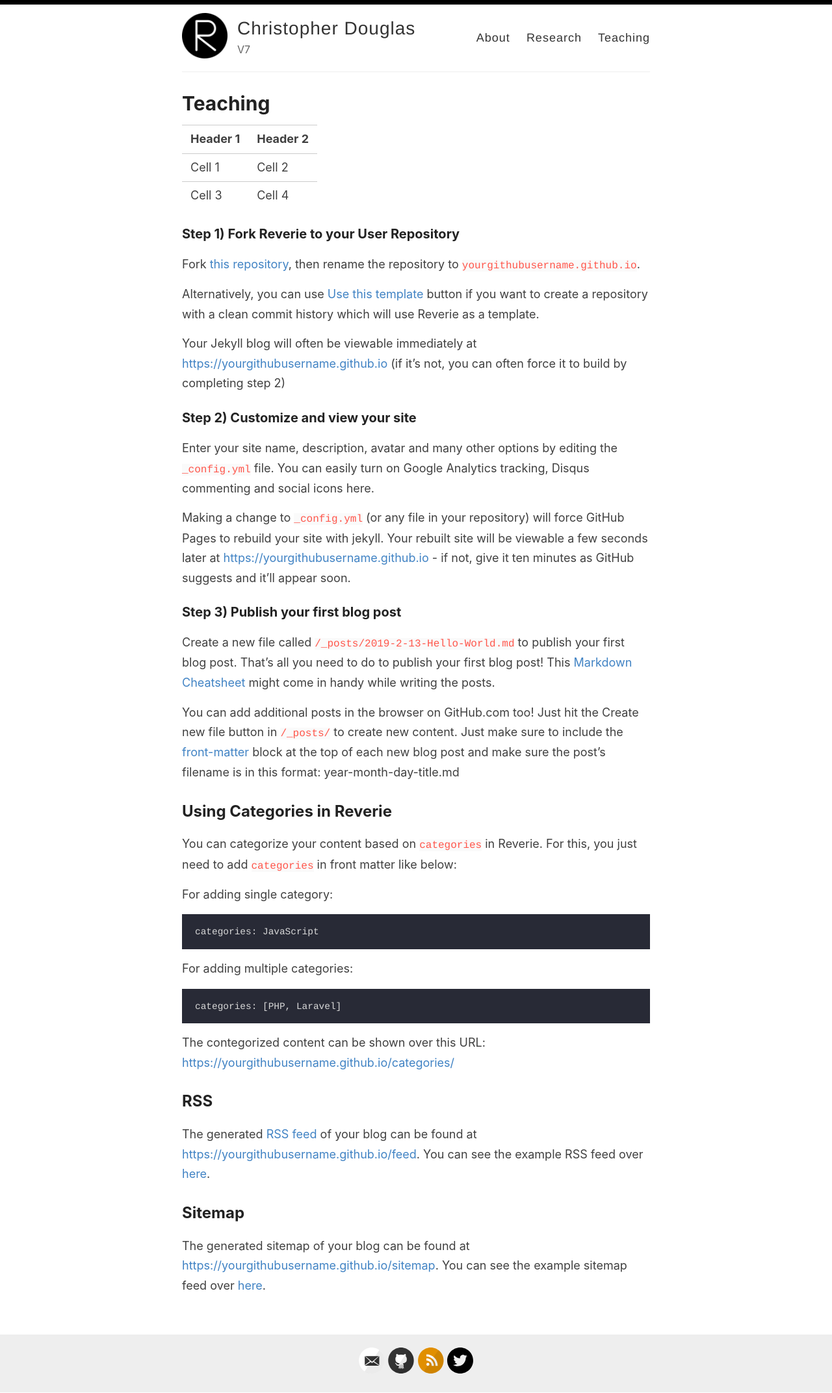
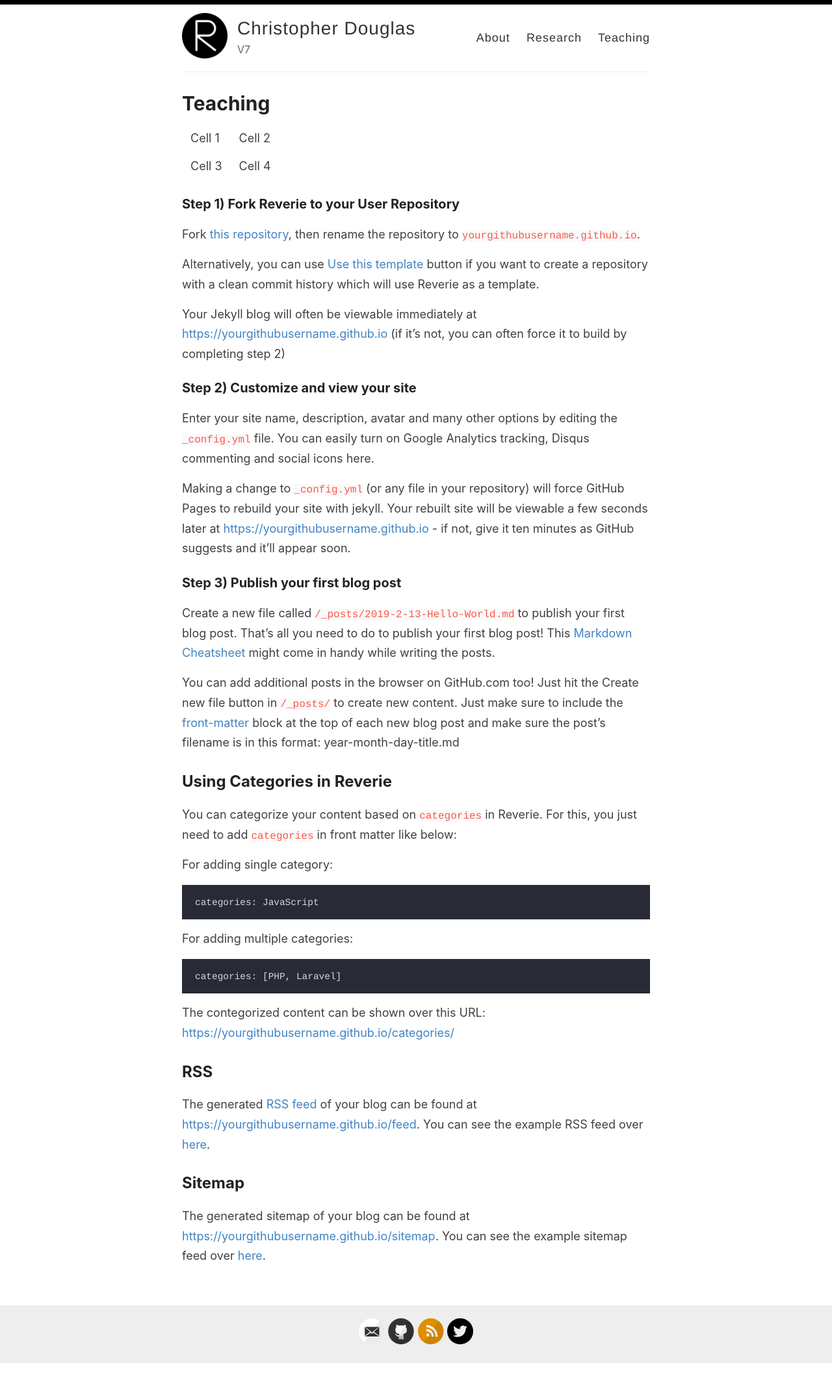
Before and after one commit to cdgls/cdgls.github.io, a Jekyll site: the page built from _pages/teaching.md, in a window 1280 px wide. Shown: the whole page at 65% size. Built offline with Jekyll 4.4.1, drawn with Linux system fonts in a browser that asks for light colours; after the commit the page ends 2098 px from its top, so only the background shows below that.

Commit message:
Update teaching.md

```diff
--- a/_pages/teaching.md
+++ b/_pages/teaching.md
@@ -9,13 +9,16 @@ permalink: /teaching/
     border: none;
       background-color: white;
   }
+  table {
+   border-collapse: collapse;
+}
+
+table tr, table td, table th {
+   border: none;
+}
 </style>
 
 <table class="no-border">
-  <tr>
-    <th>Header 1</th>
-    <th>Header 2</th>
-  </tr>
   <tr>
     <td>Cell 1</td>
     <td>Cell 2</td>
```
